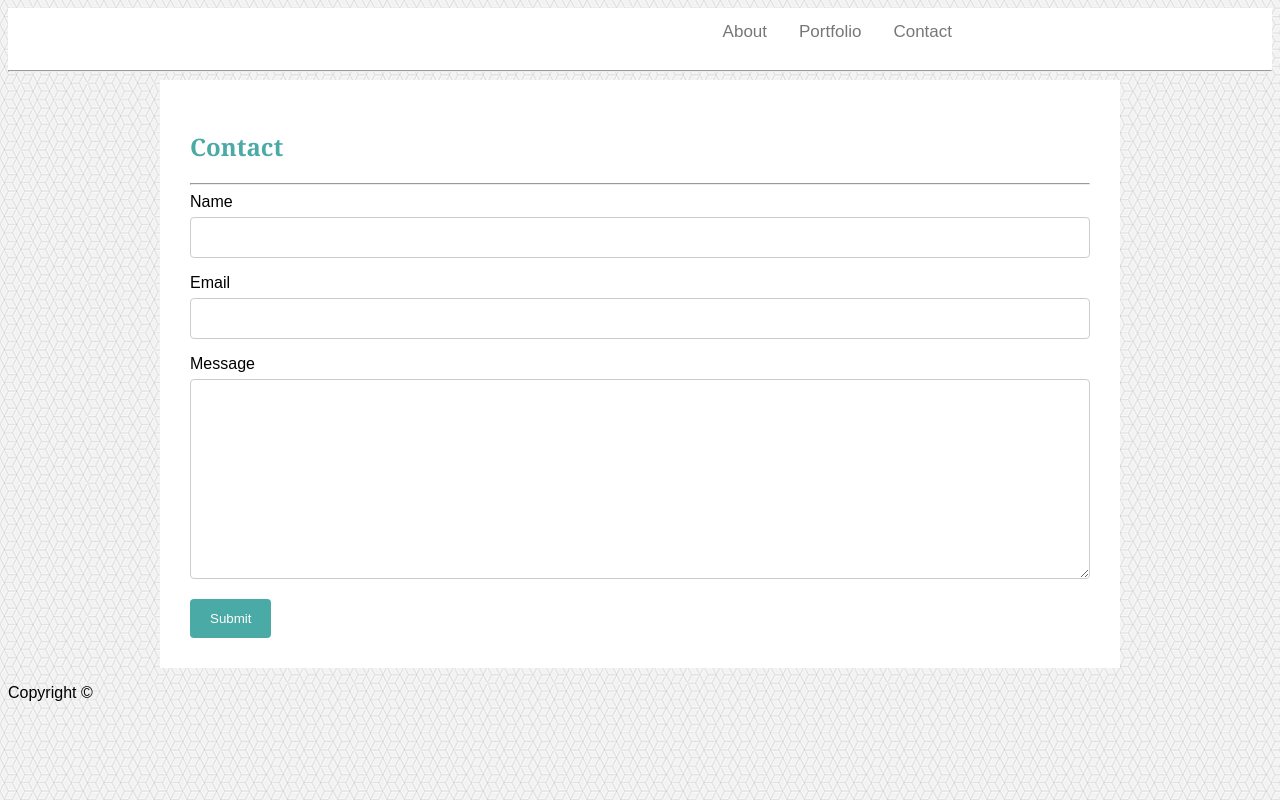
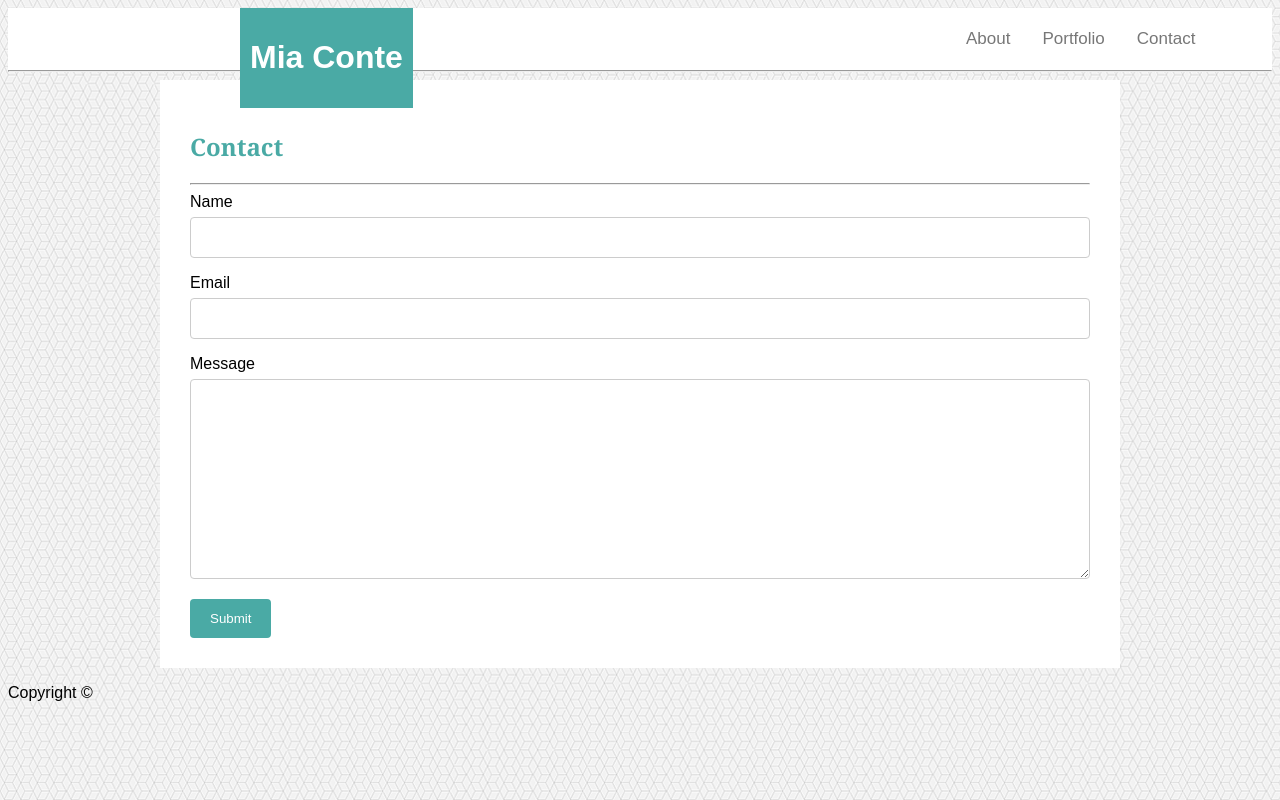
Before and after one commit to miaconte/Basic-Portfolio, a plain HTML site: page contact.html in a window 1280 px wide. Drawn offline with Linux system fonts and the light colour scheme; files whose address does not match are found by name.

Commit message:
updates to contact navbar

```diff
--- a/assets/css/style.css
+++ b/assets/css/style.css
@@ -22,12 +22,13 @@ body {
 }
 
 .headingbox {
-    float: left;
-    max-width: 100px;
+    float: right;
     background-color: #4aaaa5;
     padding: 10px;
     color: white;
     margin: 0px;
+    position: absolute;
+    margin-left: 232px;
 }
 
 .topnav {
@@ -55,6 +56,13 @@ body {
 .wrapper {
     text-align: center;
     overflow-wrap: break-word;
+}
+
+.navtext {
+        position: absolute;
+        Top: 15px;
+        Bottom: 0px;
+        Left: 950px;
 }
 
 /***** contact page *****/
--- a/contact.html
+++ b/contact.html
@@ -10,9 +10,14 @@
 <header>
         <div class="content2">
             <div class="topnav">
+            <div class="headingbox">
+                 <h1>Mia Conte</h1>
+            </div>
+                <div class="navtext">
                 <a href="#contact">Contact</a>
                 <a href="#portfolio">Portfolio</a>
                 <a href="#about">About</a>
+            </div>
                 <br />
                 <br />
                 <br />
```
Also changed, not shown: index2.html (+2 -0 lines).
